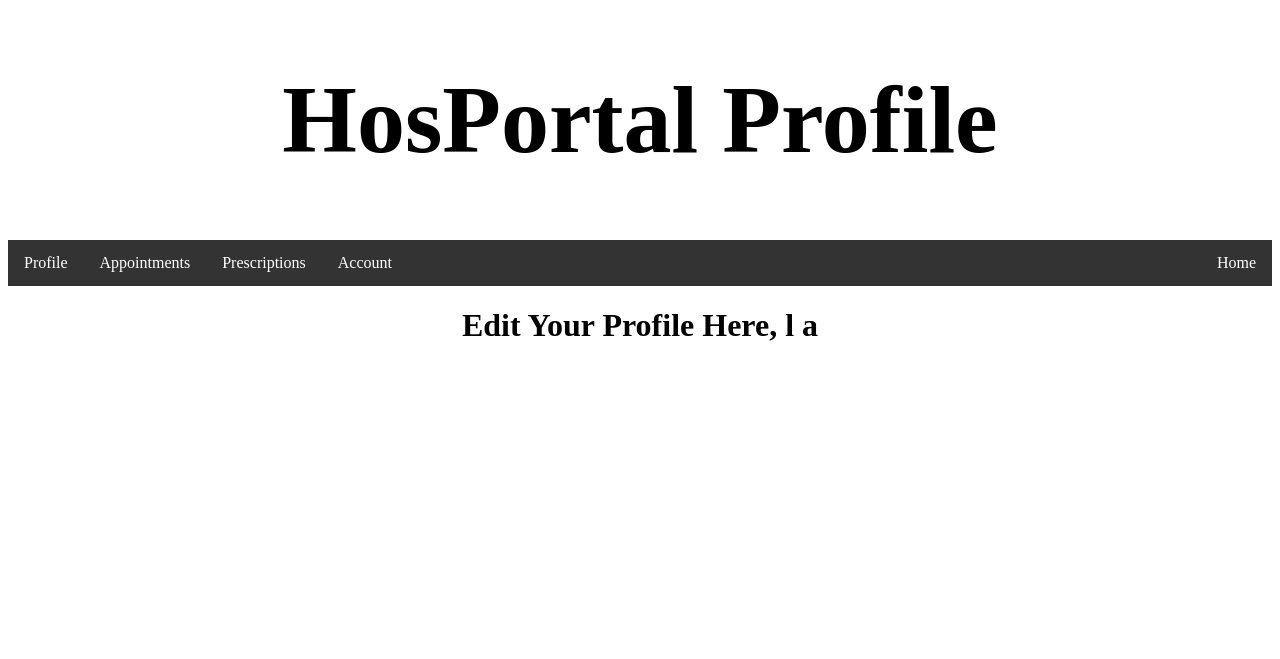
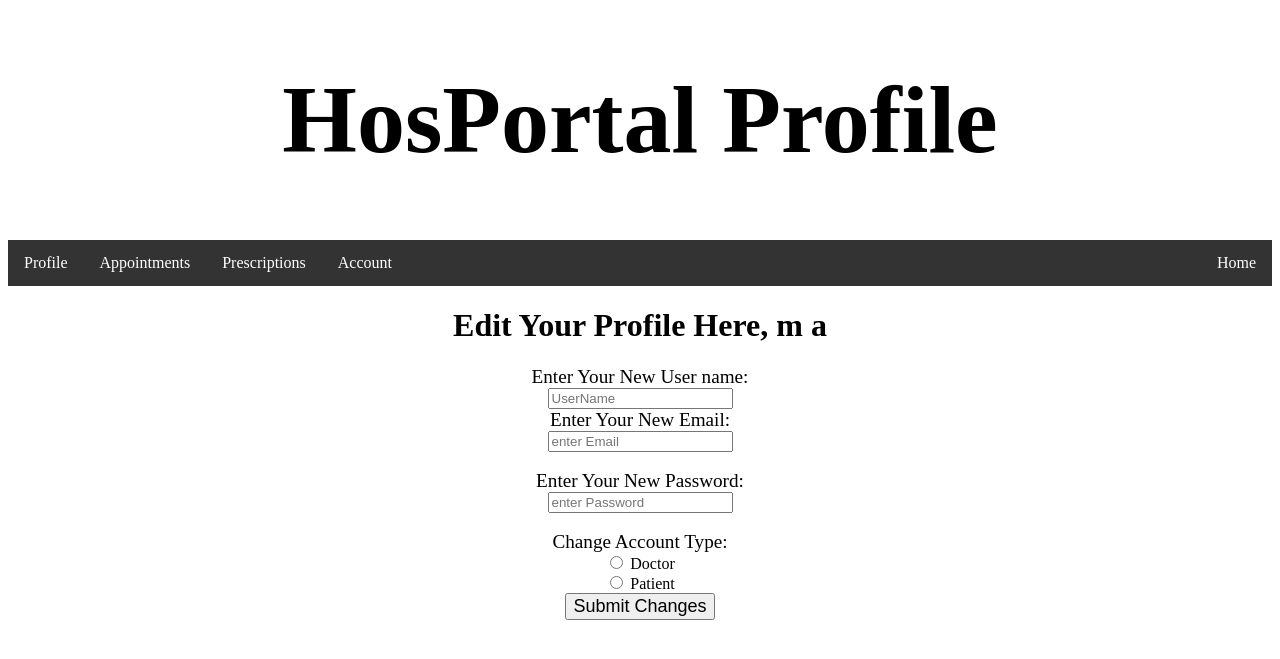
Before and after one commit to xie302/CS348-Project, a Flask app: page /profile in a window 1280 px wide. Shown: the top 659 px of the page. Run offline with Flask 2, Linux system fonts and the light colour scheme; the visitor is signed in with stand-in values (Sample User, id 1).

Commit message:
Make Profile Changeable

```diff
--- a/app.py
+++ b/app.py
@@ -62,12 +62,12 @@ def login():
         username = request.form["username"]
         pw = request.form["password"]
         cur = db.cursor()
-        query = "SELECT UID, UserName, Email, Password, Type from User where UserName = '" + username + "'"
+        query = "SELECT * from User where UserName = '" + username + "'"
         cur.execute(query)
         usr = cur.fetchone()
         cur.close()
         if usr:
-            if pw == usr[3]:
+            if pw == usr[4]:
                 session.permanent = True
                 session["user"] = usr
                 return redirect(url_for("user"))
@@ -87,27 +87,45 @@ def login():
 def user():
     if "user" in session:
         user = session["user"]
-        return render_template("index.html", role=user[4], content=user[1])
+        return render_template("index.html", role=user[2], content=user[1])
     else:
         flash("You are not logged in!")
         return redirect(url_for("login"))
 
 
-@app.route("/profile")
+@app.route("/profile", methods=["POST", "GET"])
 def profile():
     if "user" in session:
-        user = session["user"]
-        return render_template("profile.html", role=user[4], content=user[1])
+        if request.method == "POST":
+            username = request.form["UserName"]
+            email = request.form["Email"]
+            password = request.form["Password"]
+            type = request.form["type"]
+            cur = db.cursor()
+            user = session["user"]
+            query = "UPDATE User SET UserName = '"+username+"', Email = '"+email+"', Password = '"+password+"', Type='"+type+"'WHERE UID ='"+user[0]+"'"
+            cur.execute(query)
+            db.commit()
+            flash("User " + username + " modified!")
+            cur.execute("SELECT * FROM User WHERE UID ='" + user[0] + "'")
+            usr = cur.fetchone()
+            session["user"]=usr
+            cur.close()
+            return redirect(url_for("user"))
+        else:
+            user = session["user"]
+            return render_template("profile.html", role=user[2], content=user[1])
     else:
         flash("You are not logged in!")
         return redirect(url_for("login"))
+
 
 
 @app.route("/appointment")
 def appointment():
     if "user" in session:
         user = session["user"]
-        return render_template("Appointment.html", role=user[4], content=user[1])
+        return render_template("Appointment.html", role=user[2], content=user[1])
     else:
         flash("You are not logged in!")
         return redirect(url_for("login"))
@@ -117,7 +135,7 @@ def appointment():
 def prescription():
     if "user" in session:
         user = session["user"]
-        return render_template("Prescription.html", role=user[4], content=user[1])
+        return render_template("Prescription.html", role=user[2], content=user[1])
     else:
         flash("You are not logged in!")
         return redirect(url_for("login"))
@@ -126,6 +144,7 @@ def prescription():
 @app.route("/logout")
 def logout():
     session.pop("user", None)
+    flash("Logged out")
     return redirect(url_for("login"))
 
 
--- a/templates/profile.html
+++ b/templates/profile.html
@@ -1,5 +1,19 @@
 {% extends "base.html" %}
 {% block header %}HosPortal Profile{% endblock %}
 {% block content %}
- <h1 style="text-align: center">Edit Your Profile Here, {{role}} {{content}}</h1>
+<h1 style="text-align: center">Edit Your Profile Here, {{role}} {{content}}</h1>
+<form style= "text-align: center;" action="#" method="post">
+  <label style= "text-align: left; font-size: 120%" for="UserName">Enter Your New User name:</label><br>
+  <input type="text" id="UserName" name="UserName" placeholder="UserName" required><br>
+  <label style= "text-align: left; font-size: 120%" for="Email">Enter Your New Email:</label><br>
+  <input type="text" id="Email" name="Email" placeholder="enter Email" required><br><br>
+  <label style= "text-align: left; font-size: 120%" for="Password">Enter Your New Password:</label><br>
+  <input type="Password" id="Password" name="Password" placeholder="enter Password" required><br><br>
+  <label style= "text-align: left; font-size: 120%" for="Password">Change Account Type:</label><br>
+  <input type="radio" id="Doctor" name="type" value="Doctor">
+  <label for="Doctor">Doctor</label><br>
+  <input type="radio" id="Patient" name="type" value="Patient">
+  <label for="Patient">Patient</label><br>
+  <input style="font-size: large" type="submit" value="Submit Changes">
+</form>
 {% endblock %}
```
